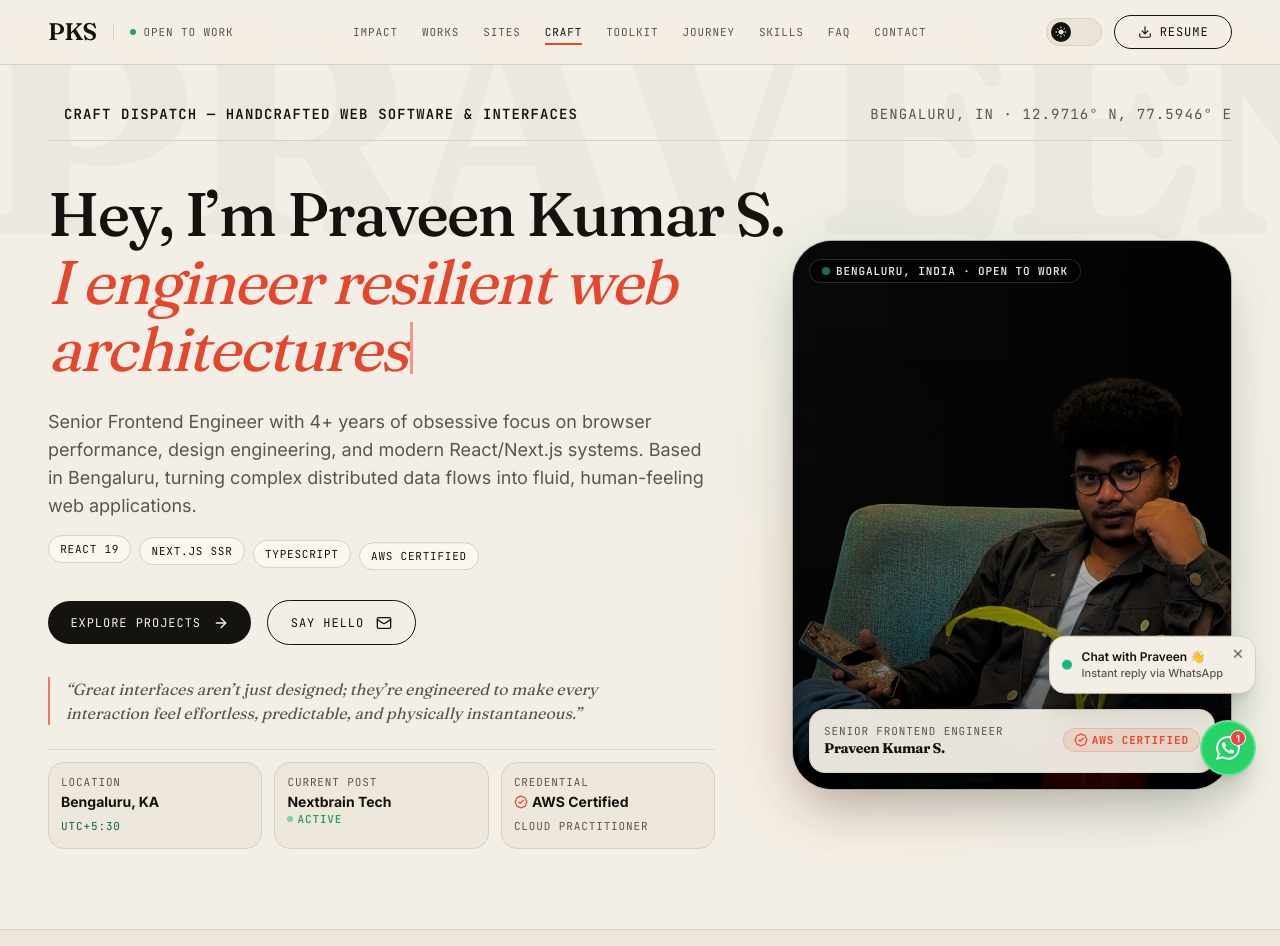
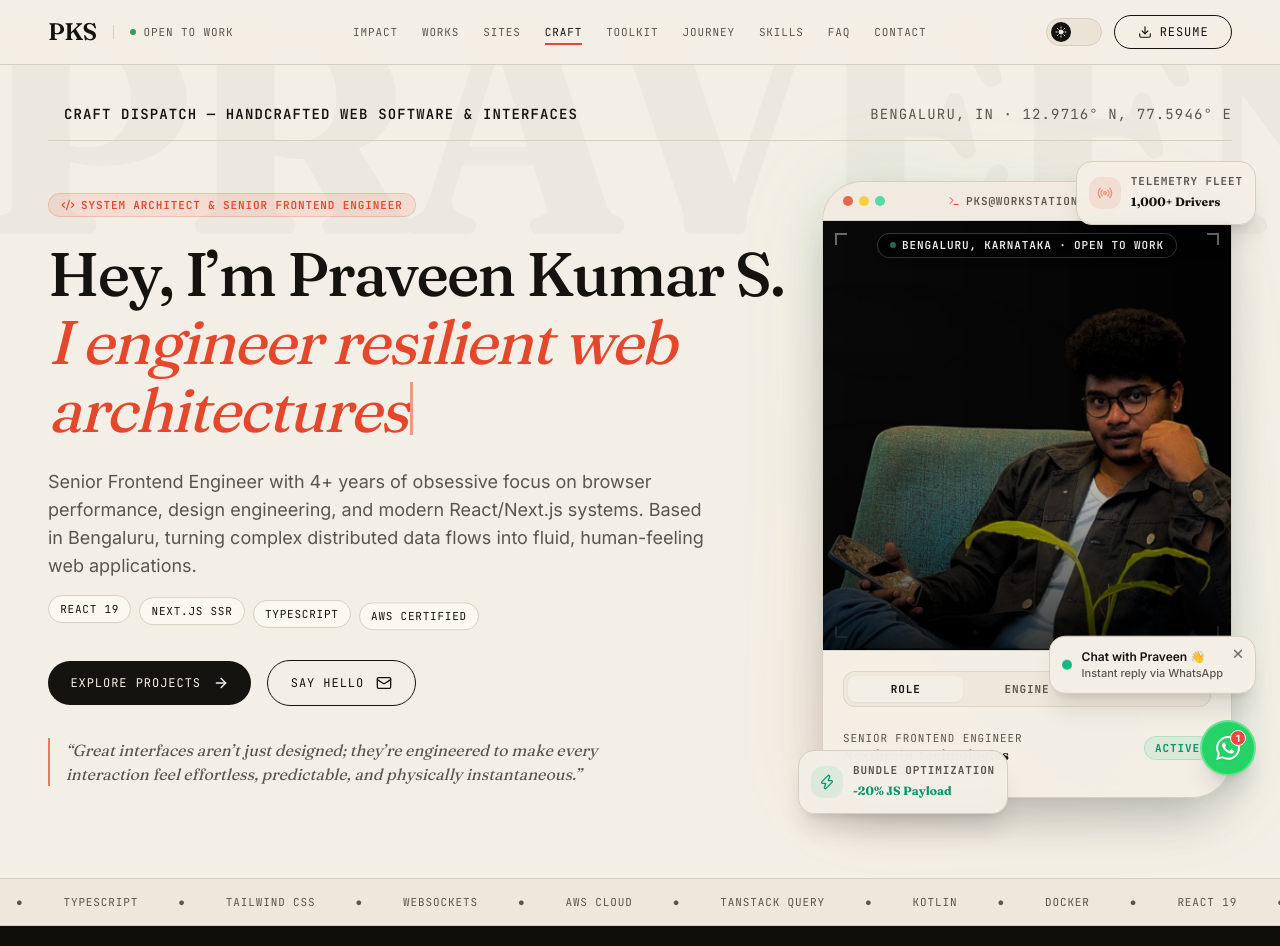
Before and after one commit to firepraveen123/portfolio, a Next.js app: page / in a window 1280 px wide. Shown: the top 946 px of the page. Built offline with nearby package versions, Linux system fonts and the light colour scheme.

Commit message:
feat(hero): craft unique cyber-tactile hardware workstation console with interactive HUD telemetry and satellite badges

```diff
--- a/src/components/HeroSection.tsx
+++ b/src/components/HeroSection.tsx
@@ -1,7 +1,21 @@
 'use client';
 
 import { useEffect, useState } from 'react';
-import { ArrowRight, Mail, BadgeCheck, MapPin, Briefcase } from 'lucide-react';
+import {
+  ArrowRight,
+  Mail,
+  BadgeCheck,
+  MapPin,
+  Briefcase,
+  Zap,
+  Terminal,
+  Activity,
+  Wifi,
+  ShieldCheck,
+  Sparkles,
+  Radio,
+  Code2,
+} from 'lucide-react';
 
 const PHRASES = [
   'I craft high-fidelity interfaces',
@@ -11,9 +25,18 @@ const PHRASES = [
 ];
 
 const MARQUEE_TECH = [
-  'React', 'Next.js', 'TypeScript', 'Tailwind',
-  'WebSockets', 'WebGL', 'TanStack Query', 'Kotlin', 'AWS',
+  'React 19',
+  'Next.js 15',
+  'TypeScript',
+  'Tailwind CSS',
+  'WebSockets',
+  'AWS Cloud',
+  'TanStack Query',
+  'Kotlin',
+  'Docker',
 ];
+
+type CardHudTab = 'status' | 'perf' | 'aws';
 
 export default function HeroSection() {
   const [typedText, setTypedText] = useState('');
@@ -21,6 +44,7 @@ export default function HeroSection() {
   const [charIdx, setCharIdx] = useState(0);
   const [isDeleting, setIsDeleting] = useState(false);
   const [scrollOffset, setScrollOffset] = useState(0);
+  const [hudTab, setHudTab] = useState<CardHudTab>('status');
 
   // Typewriter effect
   useEffect(() => {
@@ -90,11 +114,18 @@ export default function HeroSection() {
           </span>
         </div>
 
-        {/* Main 2-Column Hero Grid: Left Content + Right Unobstructed Portrait */}
+        {/* Main 2-Column Hero Grid: Left Content + Right Unique Interactive Hardware Station */}
         <div className="grid lg:grid-cols-12 gap-10 lg:gap-14 items-center">
-          {/* Left Column: Headline, Bio, Buttons, Telemetry */}
+          {/* Left Column: Headline, Bio, Buttons, Quote */}
           <div className="lg:col-span-7 flex flex-col gap-6">
-            <h1 className="fd font-medium leading-[1.1] tracking-[-0.03em] text-[clamp(2.1rem,4.8vw,4rem)] rv in text-ink">
+            <div className="flex items-center gap-2">
+              <span className="inline-flex items-center gap-1.5 px-3 py-1 rounded-full text-xs mono font-semibold bg-verm/10 text-verm border border-verm/20">
+                <Code2 className="w-3.5 h-3.5" />
+                SYSTEM ARCHITECT &amp; SENIOR FRONTEND ENGINEER
+              </span>
+            </div>
+
+            <h1 className="fd font-medium leading-[1.1] tracking-[-0.03em] text-[clamp(2.2rem,4.8vw,4.1rem)] rv in text-ink">
               <span className="block whitespace-nowrap">Hey, I’m Praveen Kumar S.</span>
               <span className="block min-h-[1.25em]">
                 <em className="italic font-normal text-verm" id="type">
@@ -141,71 +172,170 @@ export default function HeroSection() {
               every interaction feel effortless, predictable, and physically
               instantaneous.”
             </blockquote>
+          </div>
 
-            {/* Compact Career Telemetry Bar (No Cards Blocking the Photo) */}
-            <div className="grid grid-cols-2 sm:grid-cols-3 gap-3 pt-3 border-t border-line/70 rv in">
-              <div className="p-3 rounded-2xl bg-sand/60 dark:bg-paper/5 border border-line">
-                <span className="mono text-[10px] uppercase text-graphite block">Location</span>
-                <b className="text-xs sm:text-sm text-ink block mt-0.5">Bengaluru, KA</b>
-                <span className="mono text-[10px] text-teal">UTC+5:30</span>
+          {/* Right Column: Unique Interactive Developer ID Console & Portrait */}
+          <div className="lg:col-span-5 flex justify-center lg:justify-end rv in">
+            <div className="relative w-full max-w-[370px] sm:max-w-[410px] group">
+              {/* Floating Satellite Badge 01 (Top-Right): Fleet Concurrency */}
+              <div className="absolute -top-5 -right-3 sm:-right-6 z-20 p-2.5 sm:p-3 rounded-2xl bg-paper/95 dark:bg-ink/95 border border-line shadow-xl backdrop-blur-md flex items-center gap-2.5 pointer-events-none transition-transform duration-300 group-hover:-translate-y-1">
+                <div className="w-8 h-8 rounded-xl bg-verm/10 flex items-center justify-center text-verm">
+                  <Radio className="w-4 h-4 animate-pulse" />
                 </div>
-              <div className="p-3 rounded-2xl bg-sand/60 dark:bg-paper/5 border border-line">
-                <span className="mono text-[10px] uppercase text-graphite block">Current Post</span>
-                <b className="text-xs sm:text-sm text-ink block mt-0.5 truncate">Nextbrain Tech</b>
-                <span className="mono text-[10px] text-ok font-semibold flex items-center gap-1">
-                  <span className="w-1.5 h-1.5 rounded-full bg-emerald-500 animate-pulse" /> Active
+                <div>
+                  <span className="mono text-[9px] uppercase font-bold text-graphite block">
+                    Telemetry Fleet
                   </span>
-              </div>
-              <div className="col-span-2 sm:col-span-1 p-3 rounded-2xl bg-sand/60 dark:bg-paper/5 border border-line">
-                <span className="mono text-[10px] uppercase text-graphite block">Credential</span>
-                <b className="text-xs sm:text-sm text-ink flex items-center gap-1 mt-0.5">
-                  <BadgeCheck className="w-3.5 h-3.5 text-verm shrink-0" /> AWS Certified
-                </b>
-                <span className="mono text-[10px] text-graphite">Cloud Practitioner</span>
-              </div>
+                  <b className="fd text-xs text-ink">1,000+ Drivers</b>
                 </div>
               </div>
 
-          {/* Right Column: Dedicated Unobstructed Portrait Showcase */}
-          <div className="lg:col-span-5 flex justify-center lg:justify-end rv in">
-            <div className="relative w-full max-w-[360px] sm:max-w-[400px] lg:max-w-[440px] group">
-              {/* Subtle ambient halo glow */}
-              <div className="absolute -inset-2 rounded-[2.5rem] bg-gradient-to-tr from-verm/25 via-emerald-500/15 to-transparent blur-2xl opacity-60 group-hover:opacity-100 transition-opacity duration-700 -z-10" />
+              {/* Floating Satellite Badge 02 (Bottom-Left): Bundle Budget */}
+              <div className="absolute -bottom-4 -left-3 sm:-left-6 z-20 p-2.5 sm:p-3 rounded-2xl bg-paper/95 dark:bg-ink/95 border border-line shadow-xl backdrop-blur-md flex items-center gap-2.5 pointer-events-none transition-transform duration-300 group-hover:translate-y-1">
+                <div className="w-8 h-8 rounded-xl bg-emerald-500/10 flex items-center justify-center text-emerald-600">
+                  <Zap className="w-4 h-4" />
+                </div>
+                <div>
+                  <span className="mono text-[9px] uppercase font-bold text-graphite block">
+                    Bundle Optimization
+                  </span>
+                  <b className="fd text-xs text-emerald-600 dark:text-emerald-400">-20% JS Payload</b>
+                </div>
+              </div>
 
-              {/* The Clean Portrait Card Frame */}
-              <div className="relative rounded-3xl sm:rounded-[2.5rem] border border-line/80 dark:border-paper/15 overflow-hidden shadow-2xl bg-ink aspect-[4/5] w-full">
-                {/* Praveen's Photo — Clear, Sharp, 100% Unobstructed Face */}
+              {/* Ambient Glow Halo */}
+              <div className="absolute -inset-2 rounded-[2.5rem] bg-gradient-to-tr from-verm/20 via-emerald-500/15 to-transparent blur-2xl opacity-60 group-hover:opacity-100 transition-opacity duration-700 -z-10" />
+
+              {/* Unique Developer Hardware Console Frame */}
+              <div className="relative rounded-[2.2rem] sm:rounded-[2.5rem] border border-line bg-paper/90 dark:bg-ink/90 backdrop-blur-xl shadow-2xl overflow-hidden transition-all duration-300 hover:border-ink/30 dark:hover:border-paper/30">
+                {/* Console Top Window Header */}
+                <div className="flex items-center justify-between px-4 sm:px-5 py-3 border-b border-line/80 bg-sand/40 dark:bg-paper/5">
+                  <div className="flex items-center gap-1.5">
+                    <span className="w-2.5 h-2.5 rounded-full bg-verm/80" />
+                    <span className="w-2.5 h-2.5 rounded-full bg-yellow-400/80" />
+                    <span className="w-2.5 h-2.5 rounded-full bg-emerald-400/80" />
+                  </div>
+                  <div className="mono text-[10px] text-graphite font-semibold flex items-center gap-1.5">
+                    <Terminal className="w-3 h-3 text-verm" />
+                    <span>pks@workstation ~</span>
+                  </div>
+                  <span className="mono text-[10px] text-emerald-600 font-bold flex items-center gap-1">
+                    <span className="w-1.5 h-1.5 rounded-full bg-emerald-500 animate-pulse" />
+                    60 FPS
+                  </span>
+                </div>
+
+                {/* Photo Viewport: Focused on Praveen's Face with Zero Obstruction */}
+                <div className="relative w-full aspect-[4/4.2] overflow-hidden bg-ink">
                   <img
                     src="/images/praveen-hero.jpg"
                     alt="Praveen Kumar S. — Senior Frontend Engineer"
-                  className="w-full h-full object-cover object-center transition-transform duration-700 ease-out group-hover:scale-[1.03]"
+                    className="w-full h-full object-cover object-center transition-transform duration-700 ease-out group-hover:scale-105"
                   />
 
-                {/* Gentle bottom-to-top shadow vignette inside frame */}
-                <div className="absolute inset-0 bg-gradient-to-t from-black/80 via-black/20 to-transparent pointer-events-none" />
+                  {/* Corner Target Registration Markers */}
+                  <div className="absolute top-3 left-3 w-3 h-3 border-t-2 border-l-2 border-white/40 pointer-events-none" />
+                  <div className="absolute top-3 right-3 w-3 h-3 border-t-2 border-r-2 border-white/40 pointer-events-none" />
+                  <div className="absolute bottom-3 left-3 w-3 h-3 border-b-2 border-l-2 border-white/40 pointer-events-none" />
+                  <div className="absolute bottom-3 right-3 w-3 h-3 border-b-2 border-r-2 border-white/40 pointer-events-none" />
 
-                {/* Floating Top Badge */}
-                <div className="absolute top-4 left-4 z-10">
-                  <span className="inline-flex items-center gap-1.5 px-3 py-1 rounded-full text-[11px] mono font-semibold bg-black/60 backdrop-blur-md text-white/90 border border-white/15 shadow-sm">
-                    <span className="w-2 h-2 rounded-full bg-emerald-400 animate-pulse" />
-                    Bengaluru, India · Open to Work
+                  {/* Subtle Gradient vignette on photo */}
+                  <div className="absolute inset-0 bg-gradient-to-t from-black/80 via-black/10 to-transparent pointer-events-none" />
+
+                  {/* Top Status Pill: 100% Above Head */}
+                  <div className="absolute top-3 inset-x-0 flex justify-center z-10 pointer-events-none">
+                    <span className="inline-flex items-center gap-1.5 px-3 py-1 rounded-full text-[10px] mono font-semibold bg-black/60 backdrop-blur-md text-white/95 border border-white/20 shadow-md">
+                      <span className="w-1.5 h-1.5 rounded-full bg-emerald-400 animate-pulse" />
+                      Bengaluru, Karnataka · Open To Work
                     </span>
                   </div>
+                </div>
 
-                {/* Floating Bottom Info Pill (Positioned at bottom edge, face is completely free) */}
-                <div className="absolute bottom-4 left-4 right-4 z-10 p-3 sm:p-3.5 rounded-2xl bg-paper/95 dark:bg-ink/90 backdrop-blur-md border border-line/80 shadow-xl flex items-center justify-between">
+                {/* Interactive Console Telemetry Deck (Cleanly Positioned Beneath the Photo) */}
+                <div className="p-4 sm:p-5 border-t border-line/80 space-y-3 bg-paper/60 dark:bg-black/20">
+                  {/* 3 Interactive Mode Tabs */}
+                  <div className="grid grid-cols-3 gap-1.5 bg-sand/60 dark:bg-paper/5 p-1 rounded-xl border border-line/70">
+                    <button
+                      onClick={() => setHudTab('status')}
+                      className={`py-1.5 px-2 rounded-lg text-center transition-all cursor-pointer mono text-[10px] font-bold ${
+                        hudTab === 'status'
+                          ? 'bg-paper dark:bg-ink text-ink dark:text-paper shadow-sm'
+                          : 'text-graphite hover:text-ink'
+                      }`}
+                    >
+                      ROLE
+                    </button>
+                    <button
+                      onClick={() => setHudTab('perf')}
+                      className={`py-1.5 px-2 rounded-lg text-center transition-all cursor-pointer mono text-[10px] font-bold ${
+                        hudTab === 'perf'
+                          ? 'bg-paper dark:bg-ink text-ink dark:text-paper shadow-sm'
+                          : 'text-graphite hover:text-ink'
+                      }`}
+                    >
+                      ENGINE
+                    </button>
+                    <button
+                      onClick={() => setHudTab('aws')}
+                      className={`py-1.5 px-2 rounded-lg text-center transition-all cursor-pointer mono text-[10px] font-bold ${
+                        hudTab === 'aws'
+                          ? 'bg-paper dark:bg-ink text-ink dark:text-paper shadow-sm'
+                          : 'text-graphite hover:text-ink'
+                      }`}
+                    >
+                      AWS
+                    </button>
+                  </div>
+
+                  {/* Tab Dynamic Content */}
+                  <div className="min-h-[58px] flex flex-col justify-center">
+                    {hudTab === 'status' && (
+                      <div className="flex items-center justify-between">
                         <div>
                           <span className="mono text-[10px] uppercase text-graphite block">
                             Senior Frontend Engineer
                           </span>
-                    <b className="fd text-sm text-ink block tracking-tight">
-                      Praveen Kumar S.
+                          <b className="fd text-sm text-ink block">
+                            Nextbrain Technologies
                           </b>
                         </div>
-                  <div className="text-right">
-                    <span className="inline-flex items-center gap-1 px-2.5 py-1 rounded-full text-[10px] mono font-bold bg-verm/10 text-verm border border-verm/20">
-                      <BadgeCheck className="w-3.5 h-3.5 text-verm" /> AWS CERTIFIED
+                        <span className="px-2.5 py-1 rounded-full text-[10px] mono font-bold bg-emerald-500/10 text-emerald-600 border border-emerald-500/20">
+                          ACTIVE
                         </span>
+                      </div>
+                    )}
+
+                    {hudTab === 'perf' && (
+                      <div className="flex items-center justify-between">
+                        <div>
+                          <span className="mono text-[10px] uppercase text-graphite block">
+                            Render Budget // 2.1ms
+                          </span>
+                          <b className="fd text-sm text-ink block">
+                            60.0 FPS Locked
+                          </b>
+                        </div>
+                        <span className="px-2.5 py-1 rounded-full text-[10px] mono font-bold bg-verm/10 text-verm border border-verm/20">
+                          0ms JANK
+                        </span>
+                      </div>
+                    )}
+
+                    {hudTab === 'aws' && (
+                      <div className="flex items-center justify-between">
+                        <div>
+                          <span className="mono text-[10px] uppercase text-graphite block">
+                            Accredited Sep 2024
+                          </span>
+                          <b className="fd text-sm text-ink block flex items-center gap-1">
+                            <BadgeCheck className="w-3.5 h-3.5 text-verm" /> Cloud Practitioner
+                          </b>
+                        </div>
+                        <span className="px-2.5 py-1 rounded-full text-[10px] mono font-bold bg-amber-500/10 text-amber-600 border border-amber-500/20">
+                          VERIFIED
+                        </span>
+                      </div>
+                    )}
                   </div>
                 </div>
               </div>
```
Lines whose indentation alone changed are shown as unchanged.
